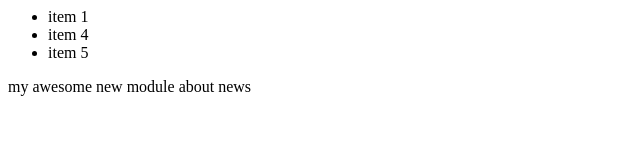
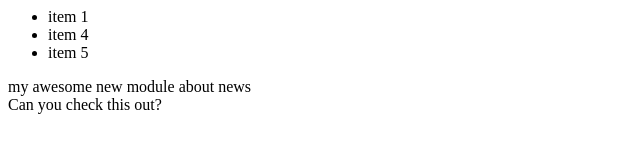
Before and after one commit to Uberkao1024/newGitTest, a plain HTML site: page index3.html in a window 1280 px wide. Shown: the whole page, without its empty margins (0-640 px from the left). Drawn offline with Linux system fonts and the light colour scheme.

Commit message:
Update index3.html

```diff
--- a/index3.html
+++ b/index3.html
@@ -10,5 +10,8 @@
         <module-two>
             <div>my awesome new module about news</div>
         </module-two>
+        <module-three>
+            <div>Can you check this out?</div>
+        </module-three>
     </body>
 </html>
```
